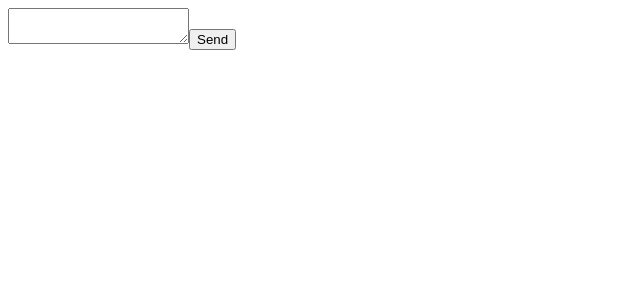
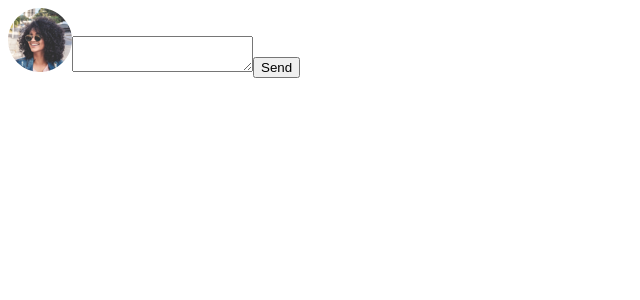
Before and after one commit to salomonalb/interactive-comment-section, a React (Vite) app: page / in a window 1280 px wide. Shown: the top 300 px of the page, without its empty margins (0-640 px from the left). Built offline with nearby package versions, Linux system fonts and the light colour scheme.

Commit message:
comment form with user data

```diff
--- a/src/components/CommentForm.tsx
+++ b/src/components/CommentForm.tsx
@@ -1,9 +1,11 @@
-import React, { FormEvent, useState } from 'react'
+import React, { FormEvent, useState, useContext } from 'react'
 import { nanoid } from 'nanoid'
+import { CurrentUser } from '../context/CurrentUser'
 
 function CommentForm() {
 
     const [comment, setComment] = useState('')
+    const user = useContext(CurrentUser)
 
     function handleChange(event: React.ChangeEvent<HTMLTextAreaElement>): void {
         setComment(event.target.value)
@@ -17,14 +19,15 @@ function CommentForm() {
             votes: 1,
             replies: [],
             author: {
-                username: 'miguel',
-                avatar: 'si'
+                username: user.username,
+                avatar: user.avatar,
             }
         })
     }
 
     return (
         <form onSubmit={handleSubmit}>
+            <img src={user.avatar} />
             <textarea value={comment} onChange={handleChange}/>
             <button>
                 Send
--- /dev/null
+++ b/src/context/CurrentUser.tsx
@@ -0,0 +1,4 @@
+import { createContext } from "react";
+import avatarImg from "../assets/images/avatars/image-amyrobson.webp"
+
+export const CurrentUser = createContext({username: 'migule', avatar: avatarImg})
```
